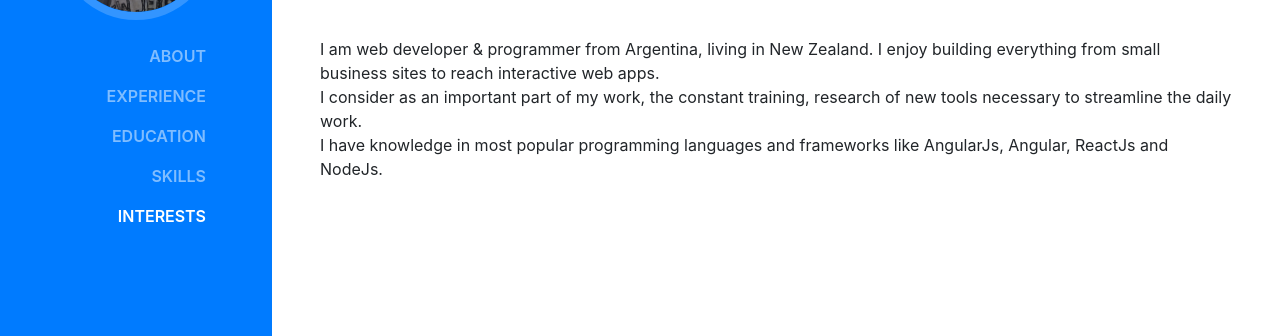
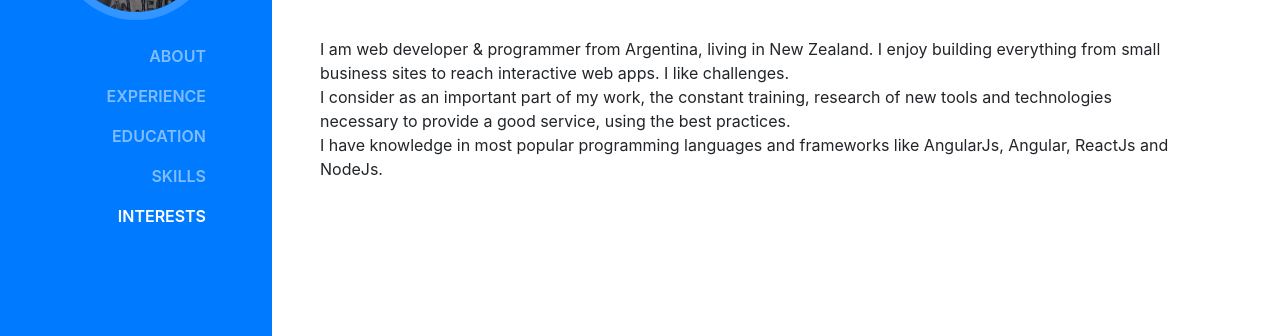
Before and after one commit to diegoncampos/diegoncampos.github.io, a website with bundled scripts: page index.html in a window 1280 px wide. Shown: the part 356-692 px from the top of the page. Built offline with nearby package versions, Linux system fonts and the light colour scheme; a web font is replaced by a local one.

Commit message:
Improve About Information

```diff
--- a/index.html
+++ b/index.html
@@ -78,9 +78,10 @@
           </div>
           <p class="mb-5 about-text">
             I am web developer & programmer from Argentina, living in New Zealand.
-            I enjoy building everything from small business sites to reach interactive web apps. <br>
-            I consider as an important part of my work, the constant training, research
-            of new tools necessary to streamline the daily work. <br>
+            I enjoy building everything from small business sites to reach interactive web apps.
+            I like challenges.<br>
+            I consider as an important part of my work, the constant training, research of new tools
+            and technologies necessary to provide a good service, using the best practices. <br>
             I have knowledge in most popular programming languages and frameworks like AngularJs, Angular,
             ReactJs and NodeJs.
           </p>
--- a/scss/_resume-item.scss
+++ b/scss/_resume-item.scss
@@ -36,6 +36,7 @@ section.resume-section {
 @media (min-width: 992px) {
   #about {
     margin-top: 0 !important;
+    max-width: 60rem;
     .list-social-icons {
       position: absolute;
       bottom: 30px;
```
Also changed, not shown: css/resume.css, css/resume.min.css.
